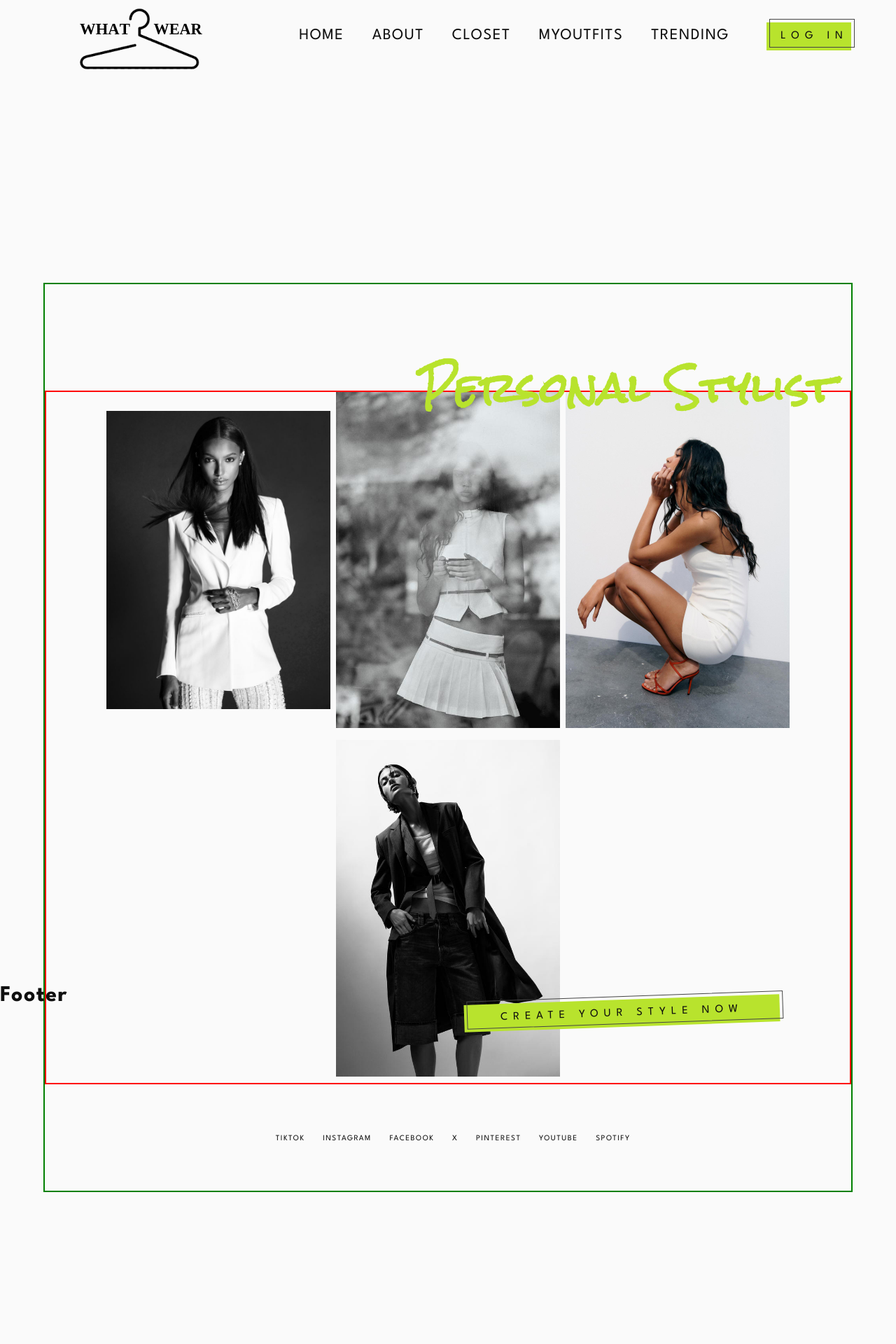
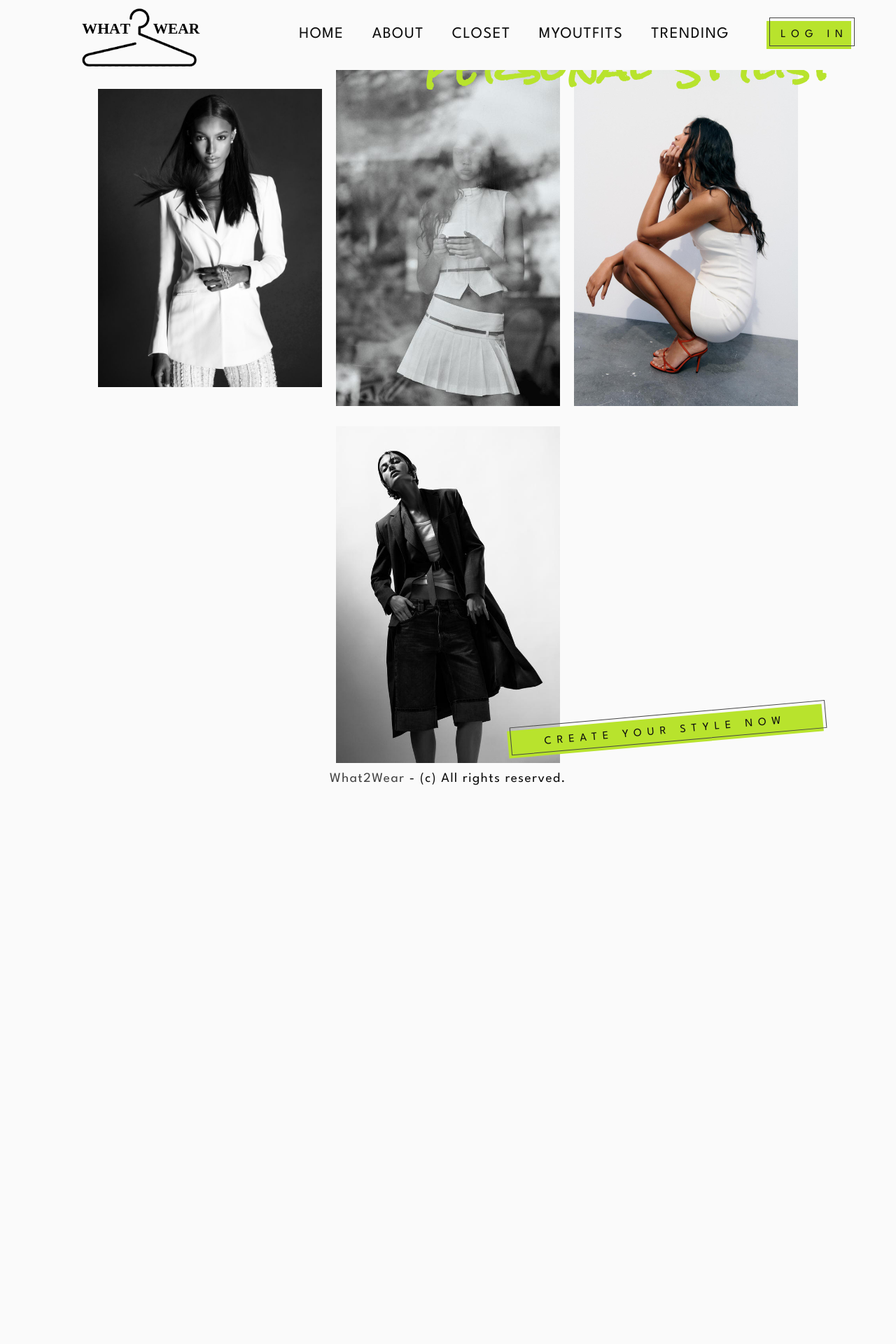
Before and after one commit to CristianMart1nez/What2Wear, a React (Vite) app in the folder what2wear/: page / in a window 1280 px wide. Shown: the top 1920 px of the page at 70% size. After the commit the page ends 1179 px from the top, so only its background shows below. Built offline with nearby package versions, Linux system fonts and the light colour scheme.

Commit message:
Fixed header, home, footer styles

```diff
--- a/what2wear/src/components/Footer/Footer.css
+++ b/what2wear/src/components/Footer/Footer.css
@@ -1,21 +1,73 @@
-
-.Logo{
-    display: flex;
-    justify-content: center;
+.footer-container {
+  height: 100%;
+  width: 60%;
+  margin: 0 auto;
+  display: flex;
+  flex-direction: column;
+  align-items: center;
 }
 
-.Legal , .Social{
-    display: flex;
-    list-style: none;
-    justify-content: center;
-    font-size: 0.7em;
-    padding-top: 20vh;
-   padding-bottom: 20vh;
+.copyright-container {
+    width: 100%;
 }
 
-.Social li{
-    margin-right: 2vw;
+.copyright-container p {
+  font-size: 1.2rem;
+  text-align: center;
 }
-.Legal li {
-    margin-right: 5vw;
+
+.copyright-container p span {
+  color: var(--lightblack);
 }
+
+.social-container {
+    width: 100%;
+    margin: 0 auto;
+}
+
+.social-media-links {
+    width: 100%;
+    margin: 0 auto;
+    padding: 0;
+}
+
+.social-media-links {
+  width: 22rem;
+  display: flex;
+  justify-content: space-between;
+  align-items: center;
+}
+
+.social-media-links li {
+    list-style: none;
+}
+
+.social-media-links li a {
+    color: var(--lightblack);
+}
+
+.social-media-links li a:hover {
+    color: var(--green);
+}
+
+.legal-container {
+    width: 100%;
+    margin: 0 auto 12px;
+}
+
+.legal {
+    display: flex;
+    justify-content: space-between;
+    align-items: center;
+    gap: 28px;
+}
+
+.legal li {
+    list-style: none;
+}
+
+.legal li a {
+    color: var(--lightblack);
+    text-decoration: none;
+    font-size: 1.1rem;
+}
--- a/what2wear/src/components/Footer/Footer.jsx
+++ b/what2wear/src/components/Footer/Footer.jsx
@@ -1,26 +1,54 @@
-import './Footer.css'
+import { Link } from "react-router-dom";
+
+/* import InstagramIcon from '@mui/icons-material/Instagram';
+import FacebookIcon from '@mui/icons-material/Facebook';
+import XIcon from '@mui/icons-material/X';
+import YouTubeIcon from '@mui/icons-material/YouTube'; */
+
+import "./Footer.css";
 
 export const Footer = () => {
   return (
     <footer>
+      <div className="footer-container">
+        <div className="copyright-container">
+          <p>
+            <span>What2Wear</span> - (c) All rights reserved.
+          </p>
+        </div>
 
-      <h1>Footer</h1>
+        {/* <div className="social-container">
+          <ul className="social-media-links">
 
-      <ul className='Social'>
-        <li><a>TIKTOK</a></li>
-        <li><a>INSTAGRAM</a></li>
-        <li><a>FACEBOOK</a></li>
-        <li><a>X</a></li>
-        <li><a>PINTEREST</a></li>
-        <li><a>YOUTUBE</a></li>
-        <li><a>SPOTIFY</a></li>
-      </ul>
-      <ul className='Legal'>
-        <li><a>CONFIGURACIÓN DE COOKIES</a></li>
-        <li><a>POLÍTICA DE PRIVACIDAD Y COOKIES</a></li>
-        <li><a>CONDICIONES DE USO</a></li>
-      </ul>
+            <li>
+              <Link><FacebookIcon style={{ width: '50px', height: '50px' }} /></Link>
+            </li>
+            <li>
+              <Link><InstagramIcon style={{ width: '50px', height: '50px' }} /></Link>
+            </li>
+            <li>
+              <Link><XIcon style={{ width: '50px', height: '50px' }} /></Link>
+            </li>
+            <li>
+              <Link><YouTubeIcon style={{ width: '50px', height: '50px' }} /></Link>
+            </li>
+          </ul>
+        </div> */}
+
+        {/* <div className="legal-container">
+          <ul className="legal">
+            <li>
+              <Link>Configuración de Cookies</Link>
+            </li>
+            <li>
+              <Link>Política de privacidad</Link>
+            </li>
+            <li>
+              <Link>Condiciones de uso</Link>
+            </li>
+          </ul>
+        </div> */}
+      </div>
     </footer>
-
-  )
-}
+  );
+};
--- a/what2wear/src/components/Header/Header.css
+++ b/what2wear/src/components/Header/Header.css
@@ -1,11 +1,3 @@
-.header{
-    position: sticky;
-    top: 0;
-    left: 0;
-    z-index: 1;
-    background-color: var(--white);
-}
-
 .header-container{
     height: 100%;
     width: 90%;
--- a/what2wear/src/components/Header/Header.jsx
+++ b/what2wear/src/components/Header/Header.jsx
@@ -3,7 +3,7 @@ import "./Header.css";
 
 export const Header = () => {
   return (
-    <header className="header">
+    <header>
       <div className="header-container">
         <nav className="nav-container">
           <div className="logo-container">
--- a/what2wear/src/index.css
+++ b/what2wear/src/index.css
@@ -18,6 +18,7 @@ body {
   font-weight: 400;
   color: var(--black);
   background-color: var(--white);
+  overflow-x: hidden;
 }
 
 h1, h2, h3, h4, h5, h6, p {
@@ -26,30 +27,37 @@ h1, h2, h3, h4, h5, h6, p {
 }
 
 #root{
-  display: grid;
-  grid-template-rows: 6.5rem 1fr 5rem;
+/*   display: grid;
+  grid-template-rows: 6.5rem 1fr 6.5rem;
   grid-template-areas:  "header"
                         "main"
                         "footer";
-  justify-content: space-between;
-  height: 100vh;
+  justify-content: space-between; */
   width: 100vw;
+  min-height: calc(100vh - 100px);
 }
 
 header {
-  grid-area: header;
+/*   grid-area: header; */
   width: 100vw;
-  height: 100%;
+  height: 100px;
+  display: block;
+  position: fixed;
+  top: 0;
+  left: 0;
+  z-index: 1;
+  background-color: var(--white);
 }
 
 main {
-  grid-area: main;
+  /* grid-area: main; */
   width: 100vw;
-  height: 100%;
+  min-height: calc(100vh - 180px);
+  margin-top: 100px;
 }
 
 footer {
-  grid-area: footer;
+  /* grid-area: footer; */
   width: 100vw;
-  height: 100%;
+  height: 80px;
 }
--- a/what2wear/src/pages/HomePage/HomePage.css
+++ b/what2wear/src/pages/HomePage/HomePage.css
@@ -1,22 +1,19 @@
 .home-container {
   width: 90vw;
-  height: 100%;
+  min-height: calc(100vh - 180px);
   margin: 0 auto;
-  border: 2px solid green;
   display: flex;
   align-items: center;
   justify-content: center;
-  margin-top: 300px;
 }
 
 .images-container {
-  border: 2px solid red;
   position: relative;
   display: flex;
   flex-wrap: wrap;
   justify-content: center;
   align-items: center;
-  gap: 8px;
+  gap: 20px;
 }
 
 h2 {
@@ -26,8 +23,6 @@ h2 {
   font-size: 3.5rem;
   top: -48px;
   right: 20px;
-/*   background-color: var(--lightblack);
-  padding: 8px 12px; */
 }
 
 .img-container {
@@ -41,8 +36,7 @@ h2 {
   width: 100%;
 }
 
-                                                                                                                                                                                                                                                                                                                                                                                                                                                                                .btn {
-                                                                                                                                                                                                                                                                                                                                                                                                                                                                                  background-color: var(--green);
+.btn {                                                                                                                                                                                                                                                                                                                                                                                                                                                                                  background-color: var(--green);
   border: 0 solid #E5E7EB;
   color: var(--black);
   font-family: var(--ff-spartan);
@@ -51,7 +45,7 @@ h2 {
   font-weight: 400;
   letter-spacing: 8px;
   padding: .75rem 3.25rem;
-  transform: rotate(-2deg);
+  transform: rotate(-5deg);
 }
 
 .btn:focus {
@@ -79,6 +73,6 @@ h2 {
 
 .btn-home {
   position: absolute;
-  bottom: 80px;
-  right: 100px;
+  bottom: 35px;
+  right: 40px;
 }
--- a/what2wear/src/pages/HomePage/HomePage.jsx
+++ b/what2wear/src/pages/HomePage/HomePage.jsx
@@ -2,9 +2,8 @@ import './HomePage.css'
 
 export const HomePage = () => {
   return (
-
     <section className='home-container'>
-    {  <div className='images-container'>
+      <div className='images-container'>
         <h2>Personal Stylist</h2>
 
         <article className='img-container'>
@@ -25,7 +24,7 @@ export const HomePage = () => {
 
         <button className='btn btn-home'>Create your style now</button>
 
-      </div>}
+      </div>
 
     </section>
 
```
